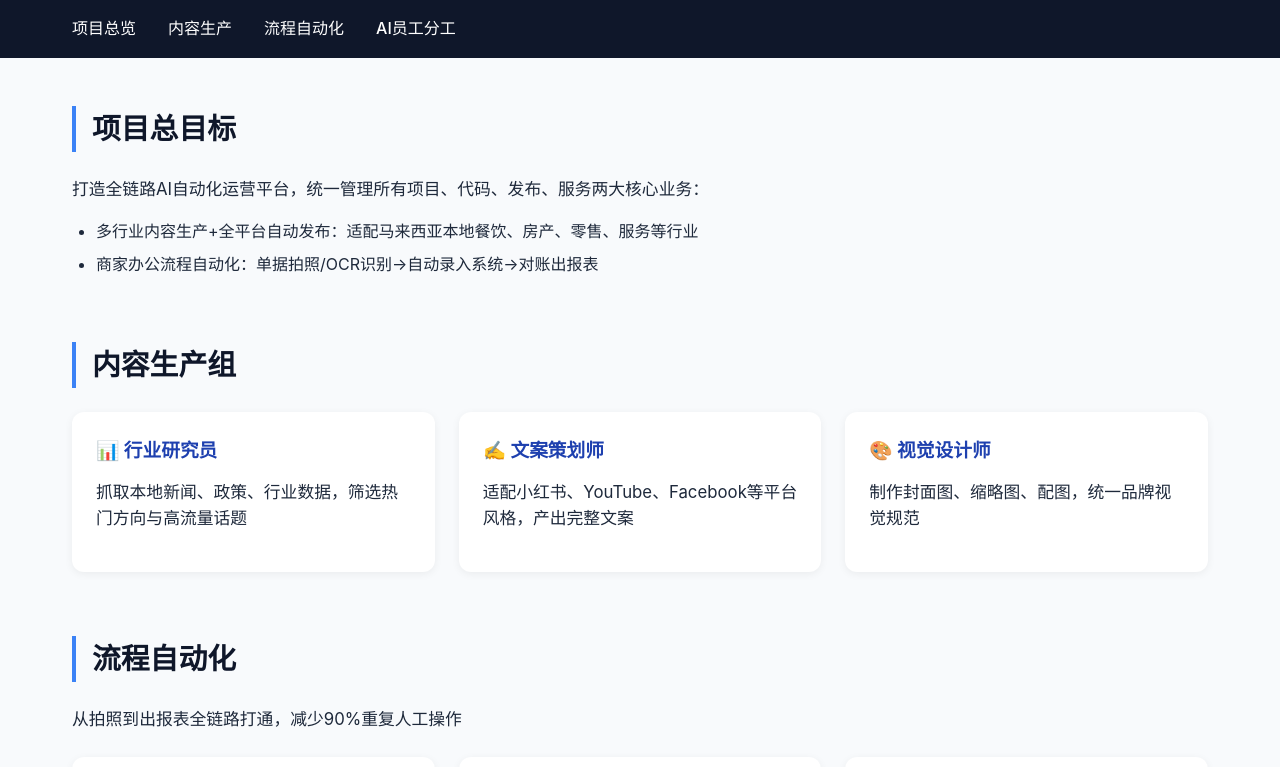
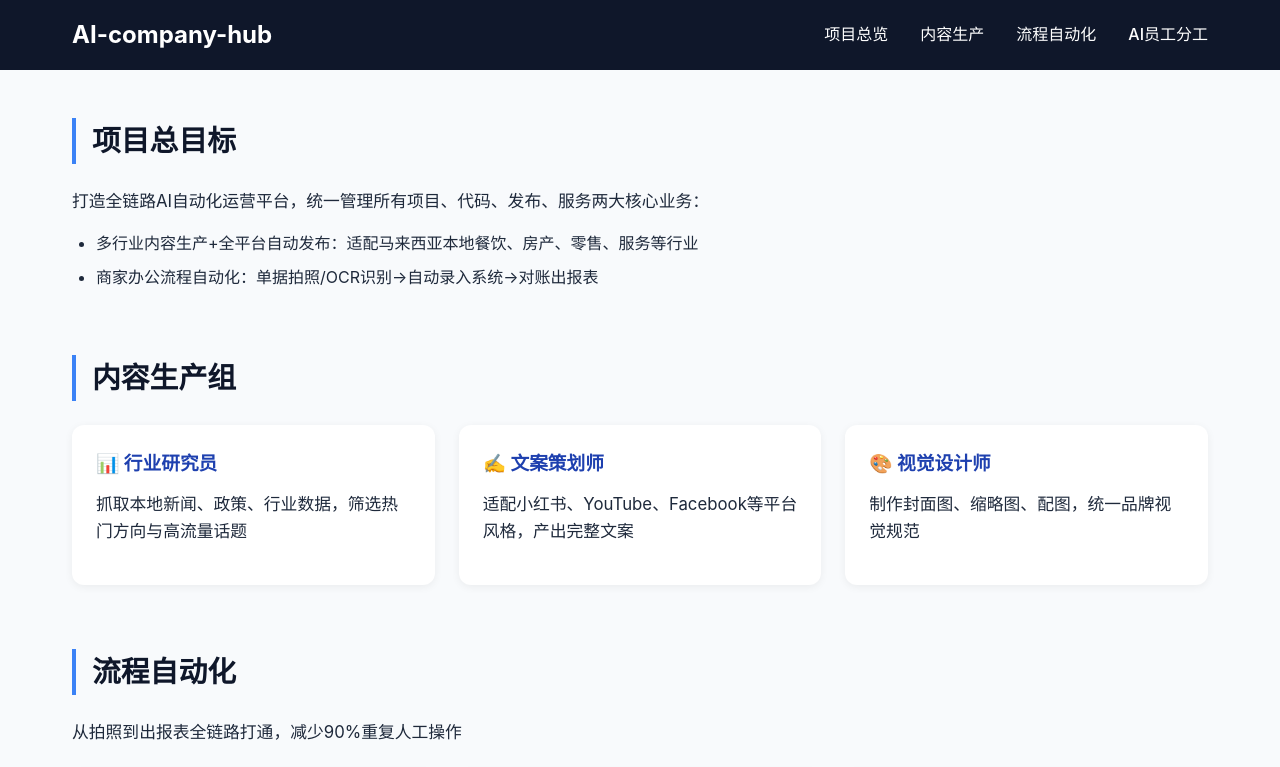
Before and after one commit to edwardchaiks-jpg/AI-company-hub, a React (Vite) app: page / in a window 1280 px wide. Shown: the top 767 px of the page. Built offline with nearby package versions, Linux system fonts and the light colour scheme.

Commit message:
Update App.jsx

```diff
--- a/src/App.jsx
+++ b/src/App.jsx
@@ -7,6 +7,7 @@ function App() {
       {/* 顶部导航栏 */}
       <header className="navbar">
         <div className="nav-container">
+          <h1 className="logo">AI-company-hub</h1>
 <nav className="nav-links">
   <a href="#overview" onClick={(e) => {
     e.preventDefault();
```
